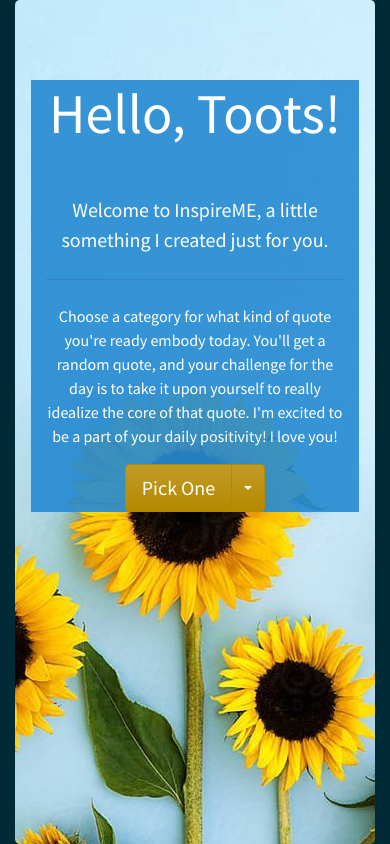
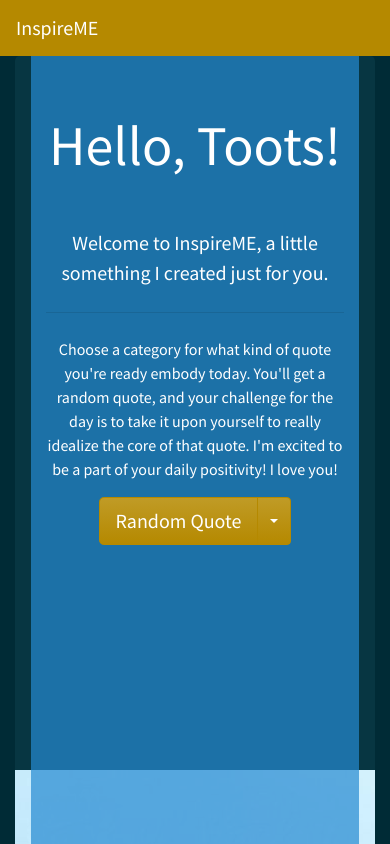
Before and after one commit to s-no1ukno/InspireMe, a plain HTML site: page index.html in a window 390 px wide. Shown: the top 844 px of the page. Drawn offline with nearby package versions, Linux system fonts and the light colour scheme.

Commit message:
added navbar and made corrections to mobile layout

```diff
--- a/index.html
+++ b/index.html
@@ -10,18 +10,24 @@
     <title>InspireME</title>
 </head>
 <body>
-    <header></header>
-    <div class="container">
-        <div class="jumbotron">
-            <div class="container" id="backdrop">
+    <!-- Navbar -->
+    <nav class="navbar navbar-expand-lg navbar-dark bg-primary sticky-top">
+        <a class="navbar-brand" href="#">InspireME</a>
+        <div class="collapse navbar-collapse" id="navbarColor03">
+        </div>
+    </nav>
 
+    <!-- Main Body Content - Landing Page -->
+    <main>
+        <div class="container">
+            <div class="jumbotron">
+                <div class="container" id="backdrop">
                     <h1 class="display-4" id="landing-header">Hello, Toots!</h1>
                     <p class="lead">Welcome to InspireME, a little something I created just for you.</p>
                     <hr class="my-4">
                     <p>Choose a category for what kind of quote you're ready embody today.  You'll get a random quote, and your challenge for the day is to take it upon yourself to really idealize the core of that quote.  I'm excited to be a part of your daily positivity! I love you!</p>
-
                     <div class="btn-group" role="group" aria-label="Button group with nested dropdown">
-                        <button type="button" class="btn btn-primary btn-lg">Pick One</button>
+                        <button type="button" class="btn btn-primary btn-lg">Random Quote</button>
                         <div class="btn-group" role="group">
                             <button id="btnGroupDrop1" type="button" class="btn btn-primary dropdown-toggle" data-toggle="dropdown" aria-haspopup="true" aria-expanded="false"></button>
                             <div class="dropdown-menu" aria-labelledby="btnGroupDrop1">
@@ -31,14 +37,14 @@
                             </div>
                         </div>
                     </div>
-
+                </div>
             </div>
         </div>
-    </div>
+    </main>
 </body>
 <br>
 <footer>
-    <p>Created for Alexis B. Tatman, with love, by Jordan Snow</p>
+    <p>Created for You, with love, by Me</p>
 </footer>
 <script src="https://code.jquery.com/jquery-3.4.1.slim.min.js" integrity="sha384-J6qa4849blE2+poT4WnyKhv5vZF5SrPo0iEjwBvKU7imGFAV0wwj1yYfoRSJoZ+n" crossorigin="anonymous"></script>
 <script src="https://cdn.jsdelivr.net/npm/popper.js@1.16.0/dist/umd/popper.min.js" integrity="sha384-Q6E9RHvbIyZFJoft+2mJbHaEWldlvI9IOYy5n3zV9zzTtmI3UksdQRVvoxMfooAo" crossorigin="anonymous"></script>
--- a/styles.css
+++ b/styles.css
@@ -9,7 +9,8 @@
     background-repeat: no-repeat;
     background-position: center;
     background-attachment: fixed;
-    height: 100vh;
+    padding-top: 0;
+    height: 300vh;
 
 }
 
@@ -22,9 +23,13 @@
 #backdrop {
     background-color: transparent;
     z-index: 10;
-    background: rgb(38,139,210, 0.9);
-
+    background: rgb(38,139,210, 0.7);
+    padding-top: 1vh;
+    padding-bottom: 1rem;
     color: white;
+    margin-top: 0;
+    margin-bottom: 3rem;
+    height: 100vh;
 }
 
 #text {
@@ -32,6 +37,4 @@
     z-index: 50;
     opacity: 1;
     color: white;
-    padding-top: 1rem;
-    padding-bottom: 1rem;
 }
```
